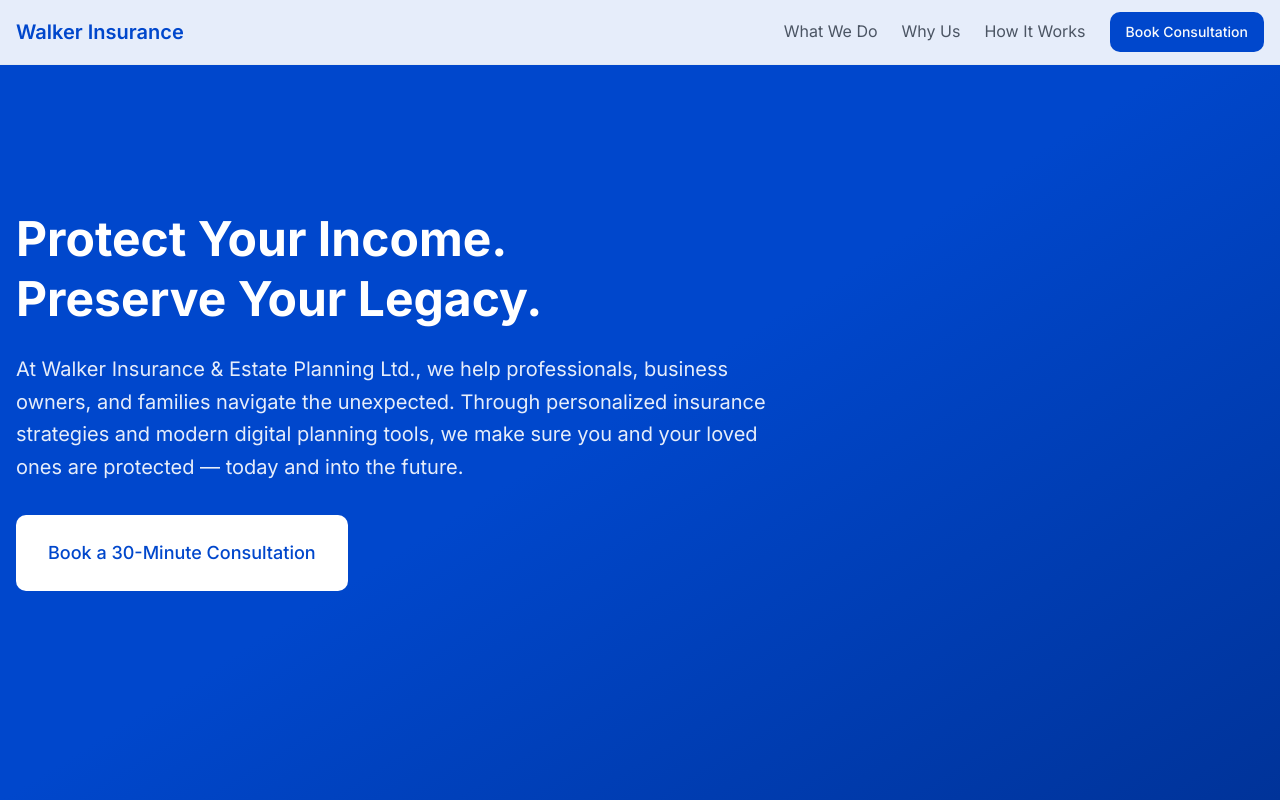
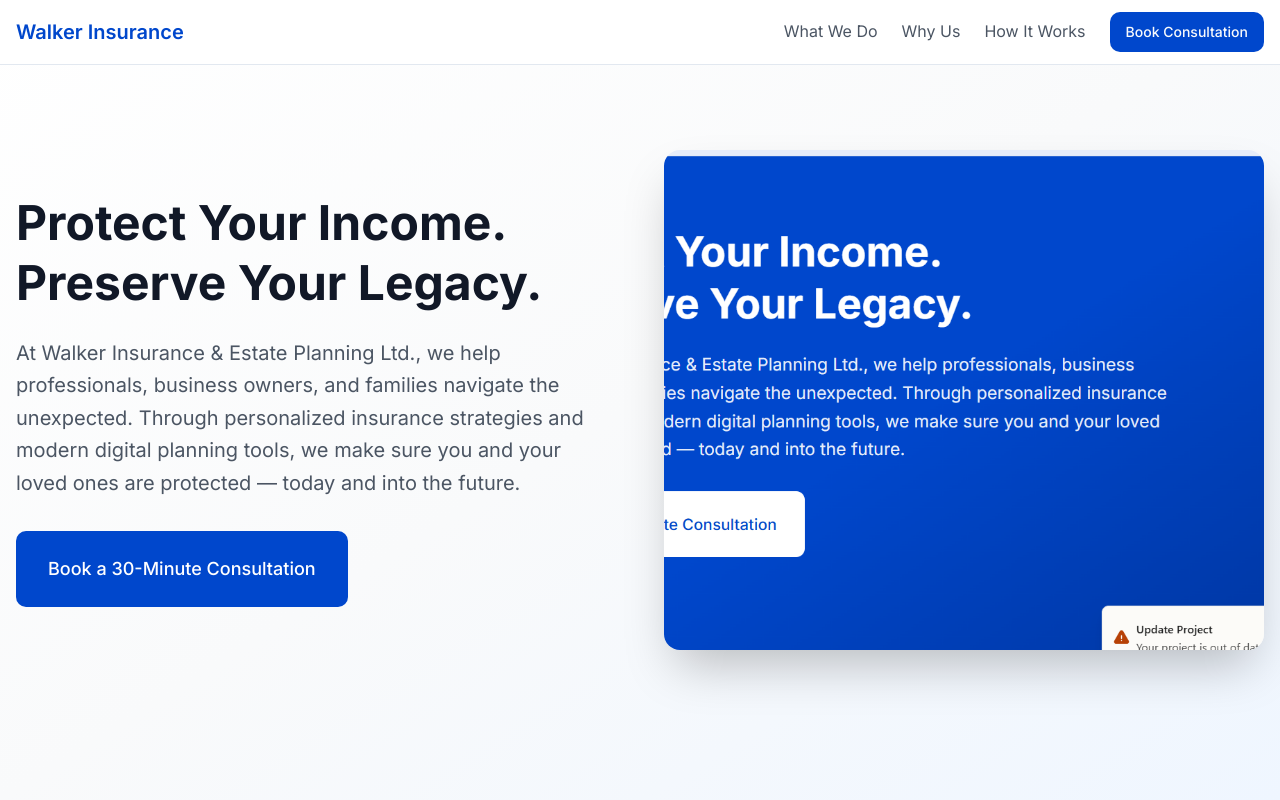
Before and after one commit to Afshaansari-jpg/home-page-1, a React (Vite) app: page / in a window 1280 px wide. Shown: the top 800 px of the page. Built offline with nearby package versions, Linux system fonts and the light colour scheme.

Commit message:
Refactor: Update Hero section
Update the Hero section to include an image and adjust the styling to reduce the amount of blue.

```diff
--- a/src/components/Hero.tsx
+++ b/src/components/Hero.tsx
@@ -3,20 +3,29 @@ import { Button } from "@/components/ui/button";
 
 export const Hero = () => {
   return (
-    <div className="min-h-screen flex items-center py-20 bg-gradient-to-br from-[#0047CC] via-[#0047CC] to-[#003399]">
+    <div className="min-h-screen flex items-center py-20 bg-gradient-to-br from-white via-gray-50 to-blue-50">
       <div className="container mx-auto px-4">
-        <div className="max-w-3xl">
-          <h1 className="text-5xl font-bold text-white leading-tight mb-6">
+        <div className="grid lg:grid-cols-2 gap-12 items-center">
+          <div className="max-w-2xl">
+            <h1 className="text-5xl font-bold text-gray-900 leading-tight mb-6">
               Protect Your Income.
               <br />
               Preserve Your Legacy.
             </h1>
-          <p className="text-xl text-white/90 mb-8 leading-relaxed">
+            <p className="text-xl text-gray-600 mb-8 leading-relaxed">
               At Walker Insurance & Estate Planning Ltd., we help professionals, business owners, and families navigate the unexpected. Through personalized insurance strategies and modern digital planning tools, we make sure you and your loved ones are protected — today and into the future.
             </p>
-          <Button className="bg-white text-[#0047CC] hover:bg-gray-100 text-lg px-8 py-6 h-auto">
+            <Button className="bg-[#0047CC] hover:bg-[#003399] text-white text-lg px-8 py-6 h-auto">
               Book a 30-Minute Consultation
             </Button>
+          </div>
+          <div className="relative h-[500px] rounded-2xl overflow-hidden shadow-2xl hidden lg:block">
+            <img
+              src="public/lovable-uploads/7d5e606c-4880-4578-8fa7-6ddc91c3bdf3.png"
+              alt="Walker Insurance Hero"
+              className="object-cover w-full h-full"
+            />
+          </div>
         </div>
       </div>
     </div>
```
Also changed, not shown: public/lovable-uploads/7d5e606c-4880-4578-8fa7-6ddc91c3bdf3.png (added). Lines whose indentation alone changed are shown as unchanged.
